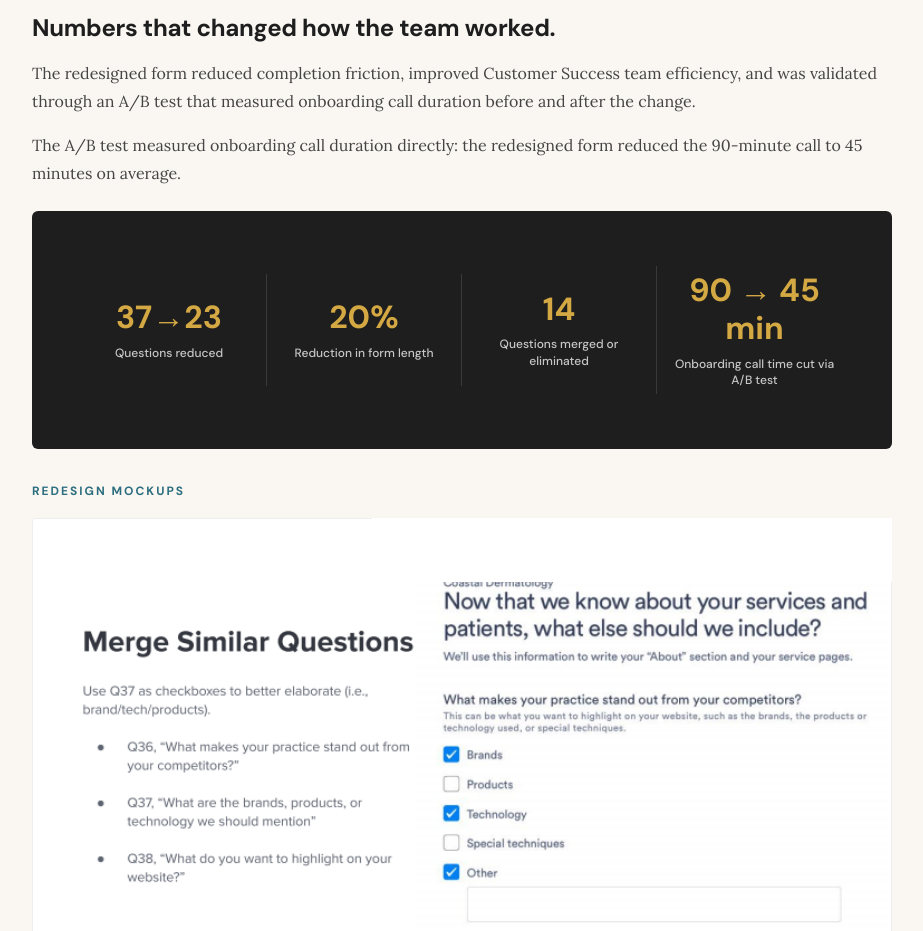
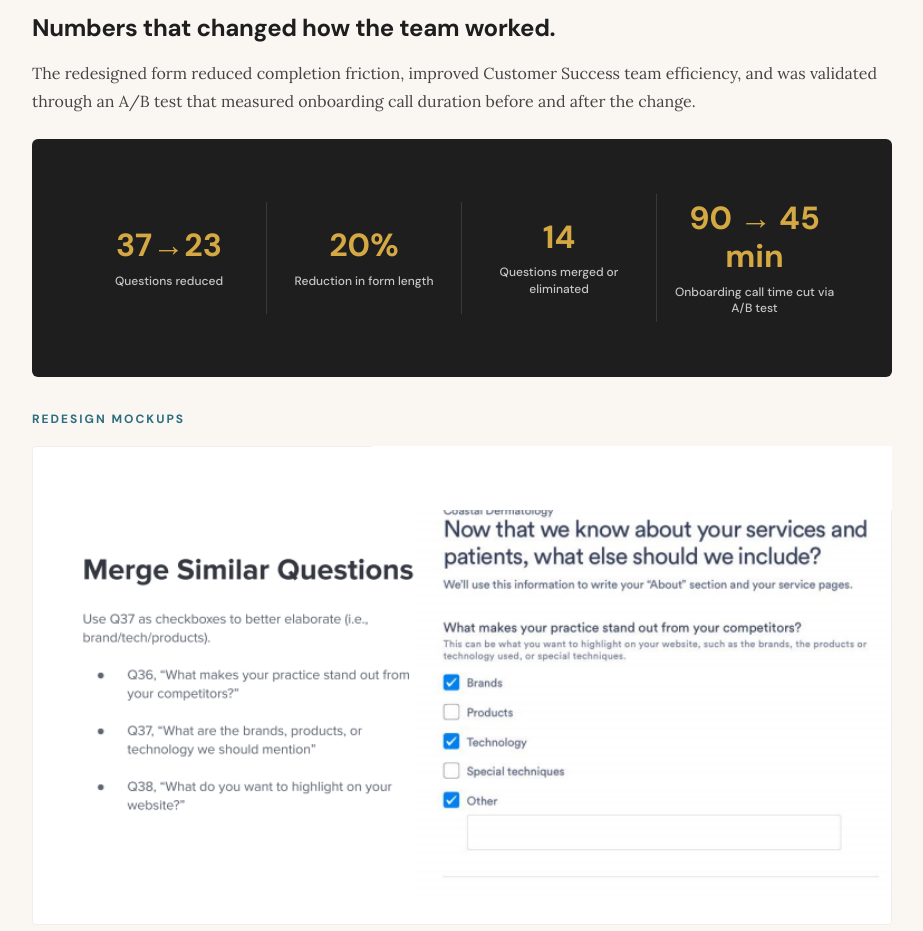
Before and after one commit to jesseleedespard/jesseleedespard.com, a React (Vite) app: page /case-studies/healthtech-onboarding in a window 1280 px wide. Shown: the part 4923-5854 px from the top of the page, without its empty margins (178-1101 px from the left). Built offline with nearby package versions, Linux system fonts and the light colour scheme.

Commit message:
tighten HealthTech outcome copy and fix document title separator

```diff
--- a/src/app/pages/CaseStudyHealthtech.tsx
+++ b/src/app/pages/CaseStudyHealthtech.tsx
@@ -5,7 +5,7 @@ import { Footer } from '../components/Footer';
 export default function CaseStudyHealthtech() {
   useEffect(() => {
     document.title =
-      'From 90 Minutes to 45: Redesigning a Broken Onboarding Flow: Jesse Lee Despard';
+      'From 90 Minutes to 45: Redesigning a Broken Onboarding Flow · Jesse Lee Despard';
   }, []);
 
   return (
@@ -536,9 +536,6 @@ html { scroll-behavior: smooth; }
           <p>
             The redesigned form reduced completion friction, improved Customer Success team efficiency, and was validated through an A/B test that measured onboarding call duration before and after the change.
           </p>
-          <p>
-            The A/B test measured onboarding call duration directly: the redesigned form reduced the 90-minute call to 45 minutes on average.
-          </p>
 
           <div className="stats-callout">
             <div className="stats-grid">
```
